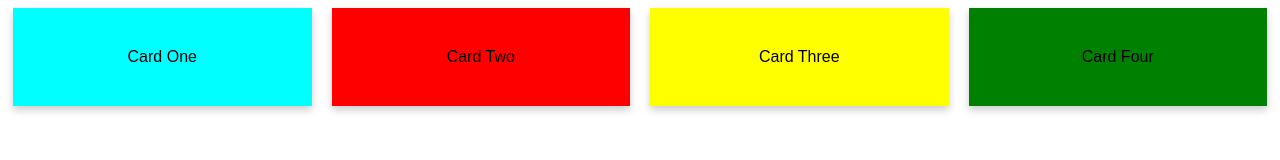
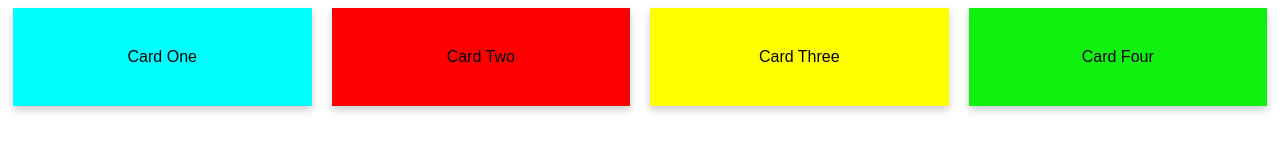
Before and after one commit to Spider-inc101/itechjune2021, a plain HTML site: page index.html in a window 1280 px wide. Drawn offline with Linux system fonts and the light colour scheme.

Commit message:
hello wprld

```diff
--- a/index.css
+++ b/index.css
@@ -6,7 +6,7 @@
     font-family: Arial, Helvetica, sans-serif;
   }
 
-  /* Float four-columns side by side */
+  /* Float four-column side by side */
   .column {
     float: left;
     width: 25%;
@@ -42,7 +42,7 @@
     background-color:yellow;
   }
   #card-four{
-    background-color: green;
+    background-color: rgb(16, 241, 16);
   }
 
   /* Responsive columns - one column layout (vertical) on small screens */
```
